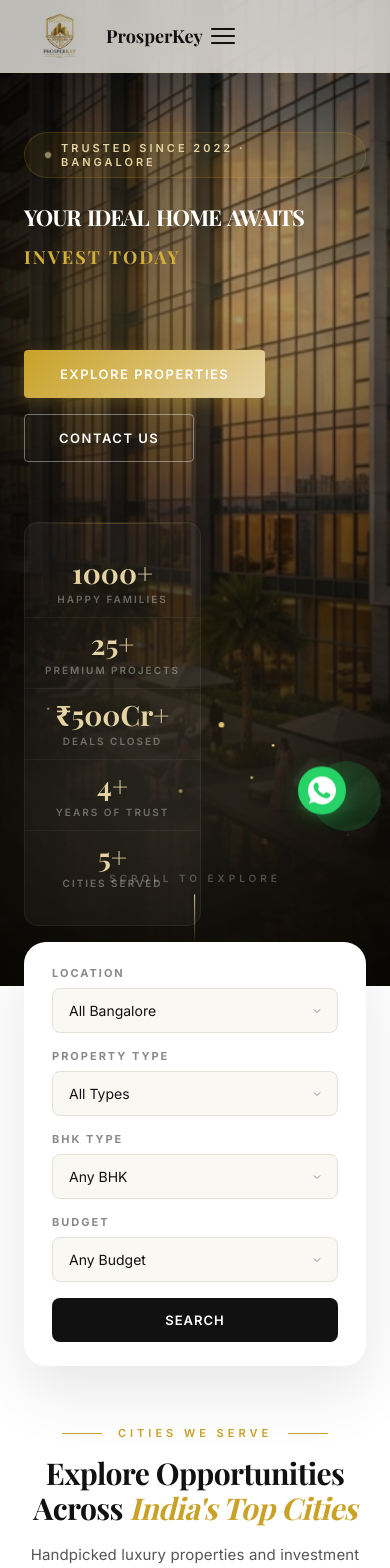
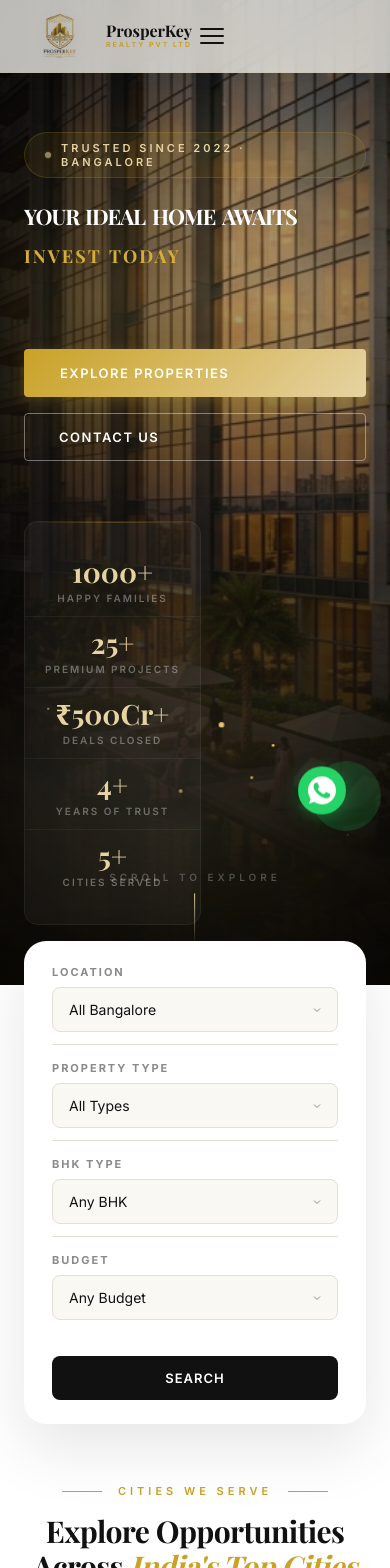
Before and after one commit to Shivampandey1710/prosperkey, a React (Vite) app: page / in a window 390 px wide. Shown: the top 1568 px of the page. Built offline with nearby package versions, Linux system fonts and the light colour scheme; a web font is replaced by a local one.

Commit message:
Mobile responsive improvements

```diff
--- a/src/App.css
+++ b/src/App.css
@@ -643,7 +643,7 @@ button {
 
 .hero-line-1 {
   font-family: var(--serif);
-  font-size: clamp(22px, 5.5vw, 76px);
+  font-size: clamp(20px, 5.5vw, 76px);
   font-weight: 700;
   color: #FFFFFF;
   line-height: 1;
@@ -3664,11 +3664,14 @@ button {
   }
 
   .nav-brand-name {
-    font-size: 18px;
+    font-size: 16px;
   }
 
   .nav-brand-sub {
-    display: none;
+    display: block;
+    font-size: 7px;
+    letter-spacing: 2px;
+    margin-top: 1px;
   }
 
   .hero {
@@ -3759,14 +3762,19 @@ button {
     gap: 16px;
   }
 
-  .search-input {
+  .search-field {
     border-right: none;
     border-bottom: 1px solid var(--border-light);
     padding-bottom: 12px;
   }
 
-  .search-input:last-child {
+  .search-field:nth-last-child(2) {
     border-bottom: none;
+  }
+
+  .search-btn {
+    width: 100%;
+    margin-top: 8px;
   }
 
   .corridor-grid {
@@ -3866,6 +3874,15 @@ button {
 
   .hero-stat-glass:last-child {
     border-bottom: none;
+  }
+
+  .hero-btns {
+    flex-direction: column;
+    width: 100%;
+  }
+
+  .hero-btns button {
+    width: 100%;
   }
 
   .section {
```
